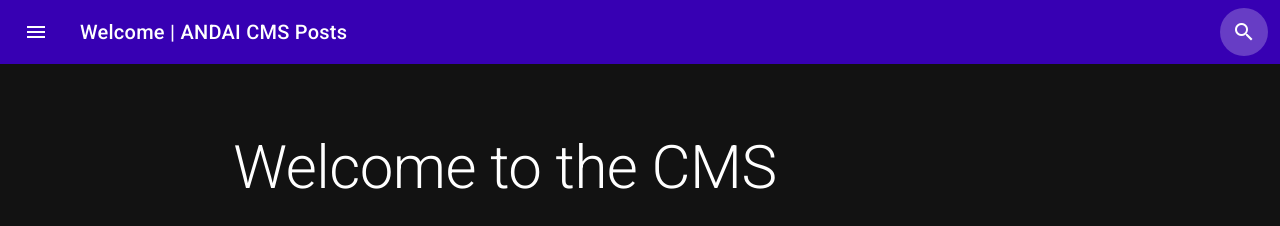
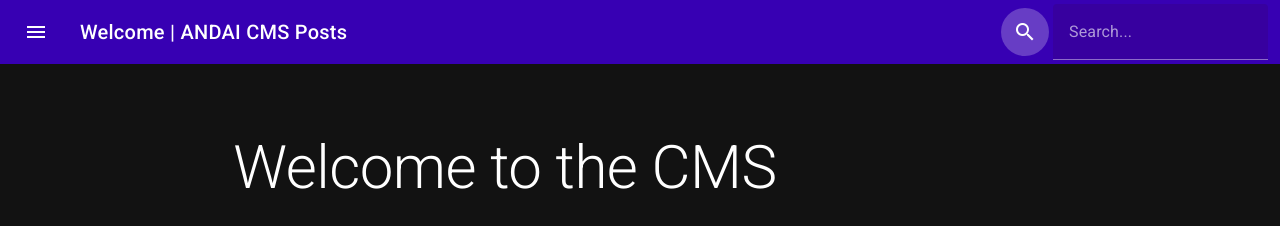
Before and after one commit to Unknown025/ANDAI-CMS, a website: page site/welcome.html in a window 1280 px wide. Both pictures are taken after a click on the button "search". Shown: the top 226 px of the page. Drawn offline with nearby package versions, Linux system fonts and the light colour scheme.

```diff
--- a/site/welcome.html
+++ b/site/welcome.html
@@ -28,9 +28,16 @@
                 <span class="mdc-top-app-bar__title">Welcome | ANDAI CMS Posts</span>
             </section>
             <section class="mdc-top-app-bar__section mdc-top-app-bar__section--align-end">
-                <button class="material-icons mdc-top-app-bar__action-item mdc-icon-button" aria-label="Download">
-                    search
-                </button>
+                <div class="search">
+                    <button class="material-icons mdc-top-app-bar__action-item mdc-icon-button" aria-label="Search" onclick="document.getElementById('search-bar').style.display = null">
+                        search
+                    </button>
+                    <div class="mdc-text-field" id="search-bar" style="display: none">
+                        <input type="text" id="my-text-field" class="mdc-text-field__input">
+                        <label class="mdc-floating-label" for="my-text-field">Search...</label>
+                        <div class="mdc-line-ripple"></div>
+                    </div>
+                </div>
             </section>
         </div>
     </header>
```
